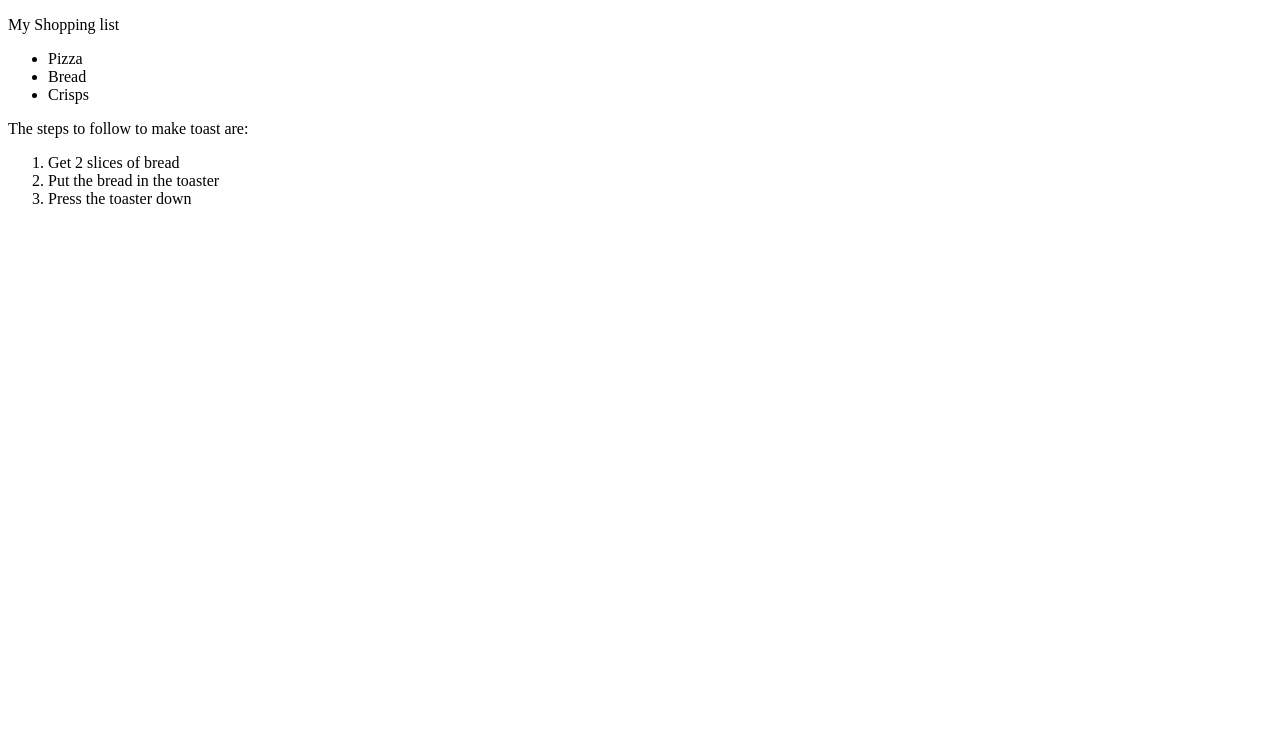
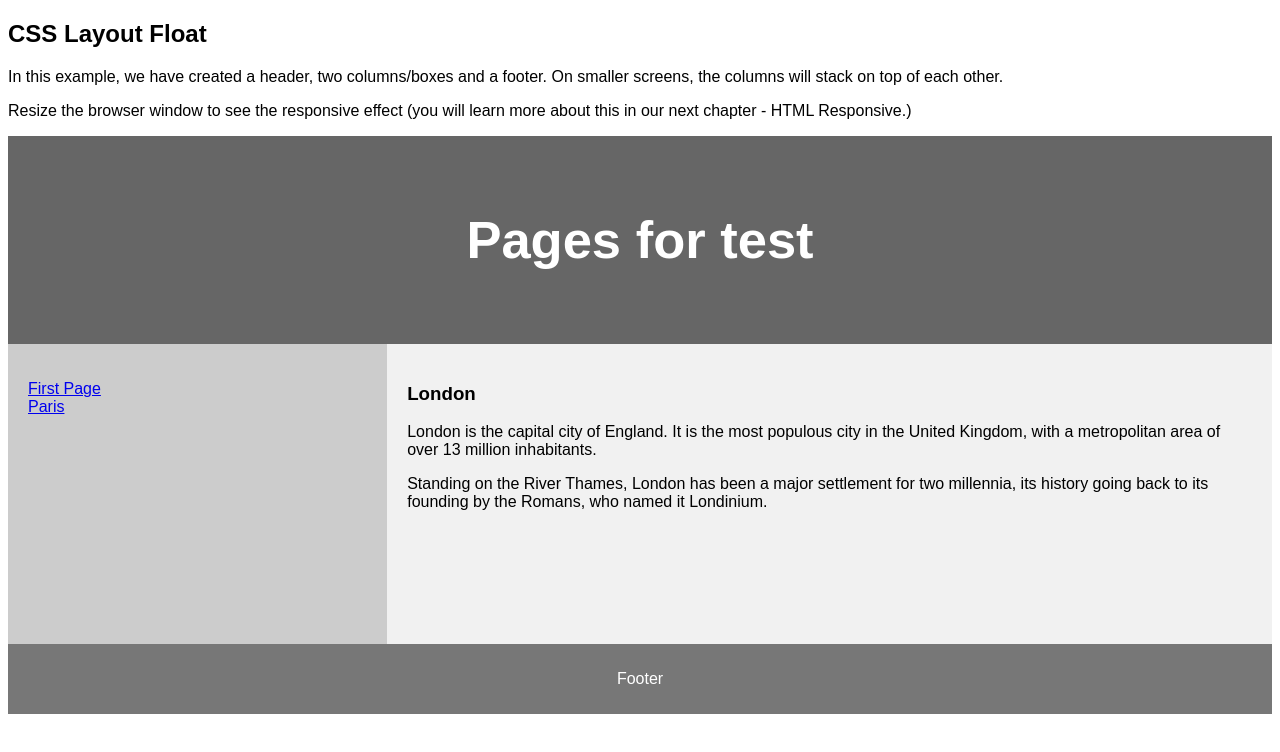
Before and after one commit to RomanSaltanov/code-the-future, a plain HTML site: page index.html in a window 1280 px wide. Drawn offline with Linux system fonts and the light colour scheme.

Commit message:
add files

```diff
--- a/index.html
+++ b/index.html
@@ -1,23 +1,102 @@
 <!DOCTYPE html>
-<html>
+<html lang="en">
 <head>
+<title>CSS Template</title>
 <meta charset="utf-8">
-	    <title>My example page</title>
+<meta name="viewport" content="width=device-width, initial-scale=1">
+<style>
+* {
+  box-sizing: border-box;
+}
+
+body {
+  font-family: Arial, Helvetica, sans-serif;
+}
+
+/* Style the header */
+header {
+  background-color: #666;
+  padding: 30px;
+  text-align: center;
+  font-size: 35px;
+  color: white;
+}
+
+/* Create two columns/boxes that floats next to each other */
+nav {
+  float: left;
+  width: 30%;
+  height: 300px; /* only for demonstration, should be removed */
+  background: #ccc;
+  padding: 20px;
+}
+
+/* Style the list inside the menu */
+nav ul {
+  list-style-type: none;
+  padding: 0;
+}
+
+article {
+  float: left;
+  padding: 20px;
+  width: 70%;
+  background-color: #f1f1f1;
+  height: 300px; /* only for demonstration, should be removed */
+}
+
+/* Clear floats after the columns */
+section::after {
+  content: "";
+  display: table;
+  clear: both;
+}
+
+/* Style the footer */
+footer {
+  background-color: #777;
+  padding: 10px;
+  text-align: center;
+  color: white;
+}
+
+/* Responsive layout - makes the two columns/boxes stack on top of each other instead of next to each other, on small screens */
+@media (max-width: 600px) {
+  nav, article {
+    width: 100%;
+    height: auto;
+  }
+}
+</style>
 </head>
 <body>
-<p>My Shopping list</p>
+
+<h2>CSS Layout Float</h2>
+<p>In this example, we have created a header, two columns/boxes and a footer. On smaller screens, the columns will stack on top of each other.</p>
+<p>Resize the browser window to see the responsive effect (you will learn more about this in our next chapter - HTML Responsive.)</p>
+
+<header>
+  <h2>Pages for test</h2>
+</header>
+
+<section>
+  <nav>
     <ul>
-  <li>Pizza</li>
-  <li>Bread</li>
-  <li>Crisps</li>
+      <li><a href="#">First Page</a></li>
+      <li><a href="#">Paris</a></li>
     </ul>
+  </nav>
 
+  <article>
+    <h1>London</h1>
+    <p>London is the capital city of England. It is the most populous city in the  United Kingdom, with a metropolitan area of over 13 million inhabitants.</p>
+    <p>Standing on the River Thames, London has been a major settlement for two millennia, its history going back to its founding by the Romans, who named it Londinium.</p>
+  </article>
+</section>
 
-<p>The steps to follow to make toast are:</p>
-<ol>
-  <li>Get 2 slices of bread</li>
-  <li>Put the bread in the toaster</li>
-  <li>Press the toaster down</li>
-</ol>
+<footer>
+  <p>Footer</p>
+</footer>
+
 </body>
 </html>
```
Lines whose indentation alone changed are shown as unchanged.
